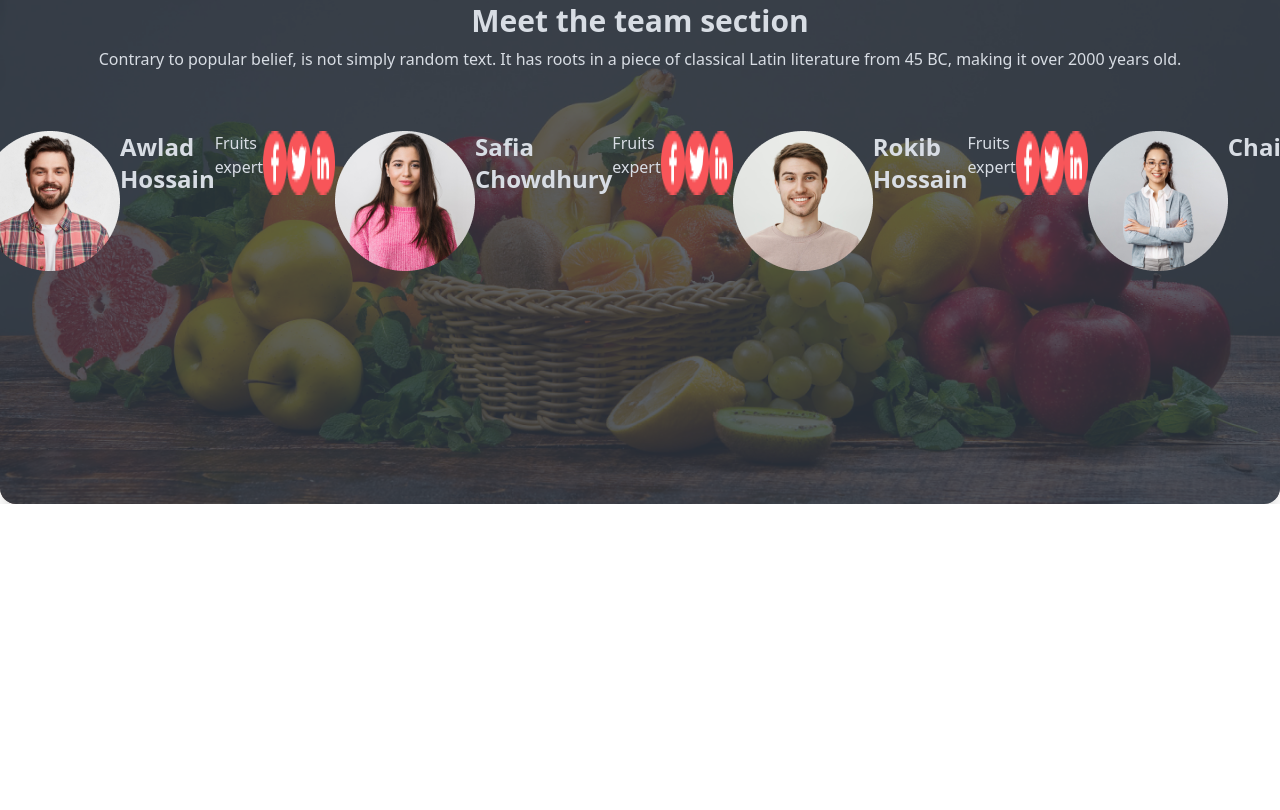
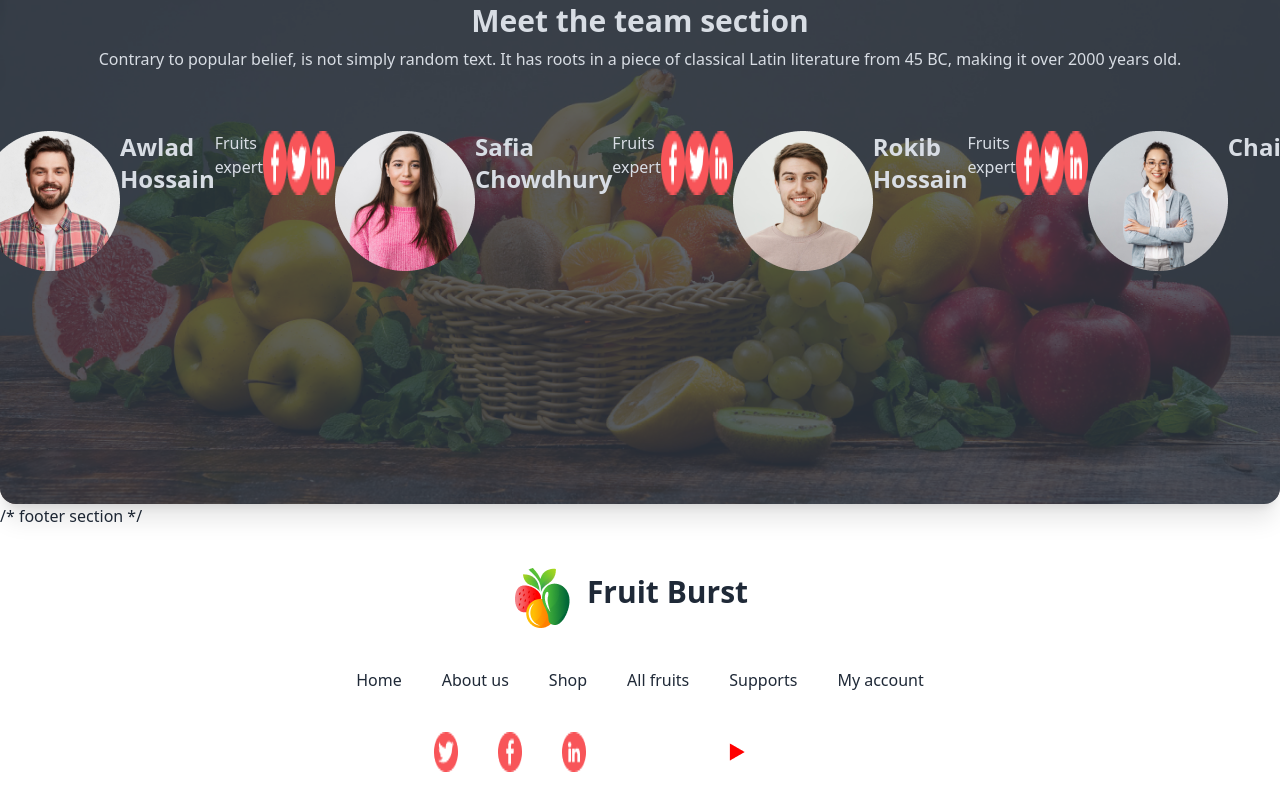
Before and after one commit to sachin-halder/fruit-test-web, a plain HTML site: page index.html in a window 1280 px wide. Shown: the part 1663-2473 px from the top of the page. Before the commit the page ends 2167 px from the top, so only its background shows below. Drawn offline with nearby package versions, Linux system fonts and the light colour scheme.

Commit message:
footer section completed

```diff
--- a/index.html
+++ b/index.html
@@ -179,7 +179,7 @@
     <p class="text-center">Contrary to popular belief, is not simply random text. It has roots in a piece of classical Latin literature from 45 BC, making it over 2000 years old.</p>
     <div class="flex absolute top-40 -left-5">
       <img src="images/member1.png" alt="">
-      <p class="text-2xl font-semibold -top-10">Awlad Hossain</p>
+      <p class="text-2xl font-semibold">Awlad Hossain</p>
       <p>Fruits expert</p>
       <img class="w-6 h-16" src="images/facebook 1.png" alt="">
       <img class="w-6 h-16" src="images/twitter (1) 1.png" alt="">
@@ -206,3 +206,24 @@
   </div>
 
 </div>
+/* footer section */
+<div class="flex justify-center my-10">
+  <img src="images/logo.png" alt="">
+  <a class="btn btn-ghost normal-case text-3xl font-bold">Fruit Burst</a>
+  </div>
+  <ul class="flex justify-center gap-10">
+    <li>Home</li>
+    <li>About us</li>
+    <li>Shop</li>
+    <li>All fruits</li>
+    <li>Supports</li>
+    <li>My account</li>
+    </ul>
+    <div class="flex justify-center gap-10 my-10">
+      <img src="images/twitter (1) 1.png" alt="">
+      <img src="images/facebook 1.png" alt="">
+      <img src="images/linkedin 1.png" alt="">
+      <img src="images/instagram 1.png" alt="">
+      <img src="images/Group 49.png" alt="">
+      <img src="images/apple 1.png" alt="">
+      </div>
```
Also changed, not shown: images/Group 49.png (added), images/apple 1.png (added), images/instagram 1.png (added).
